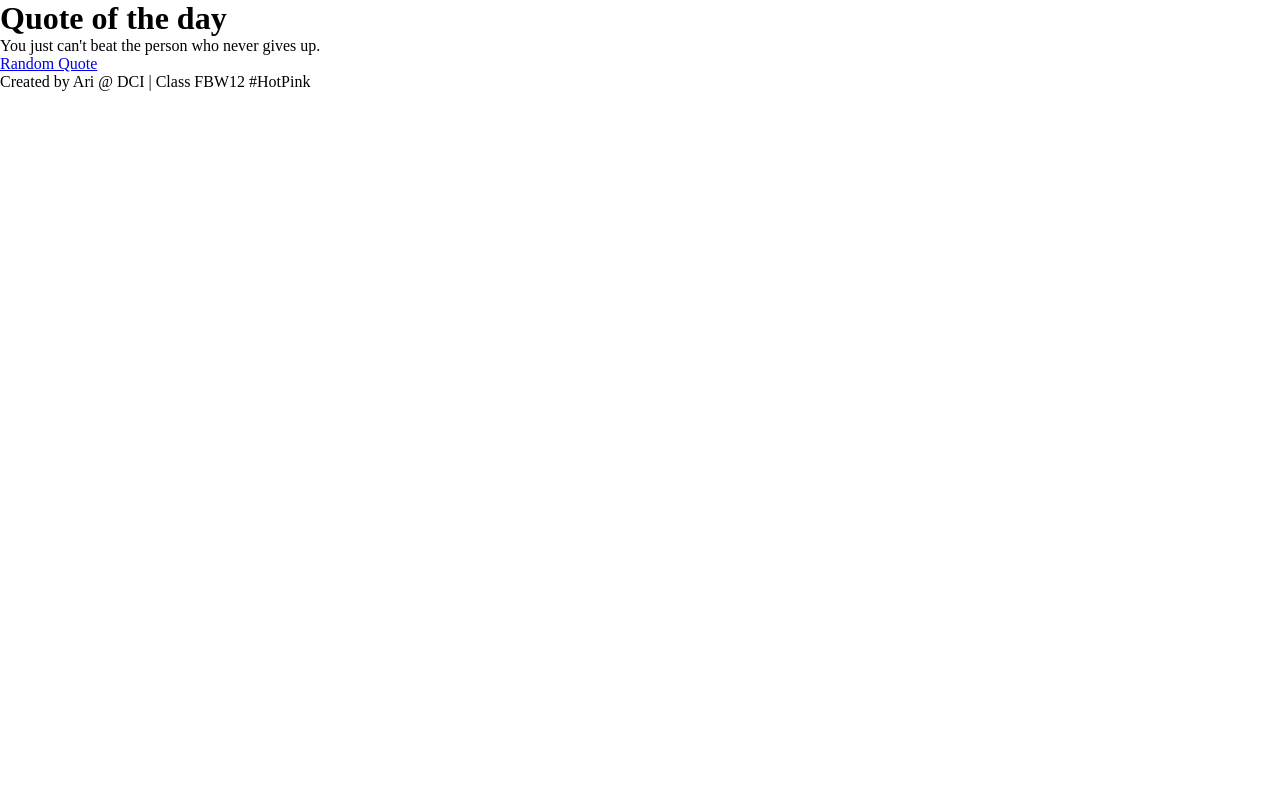
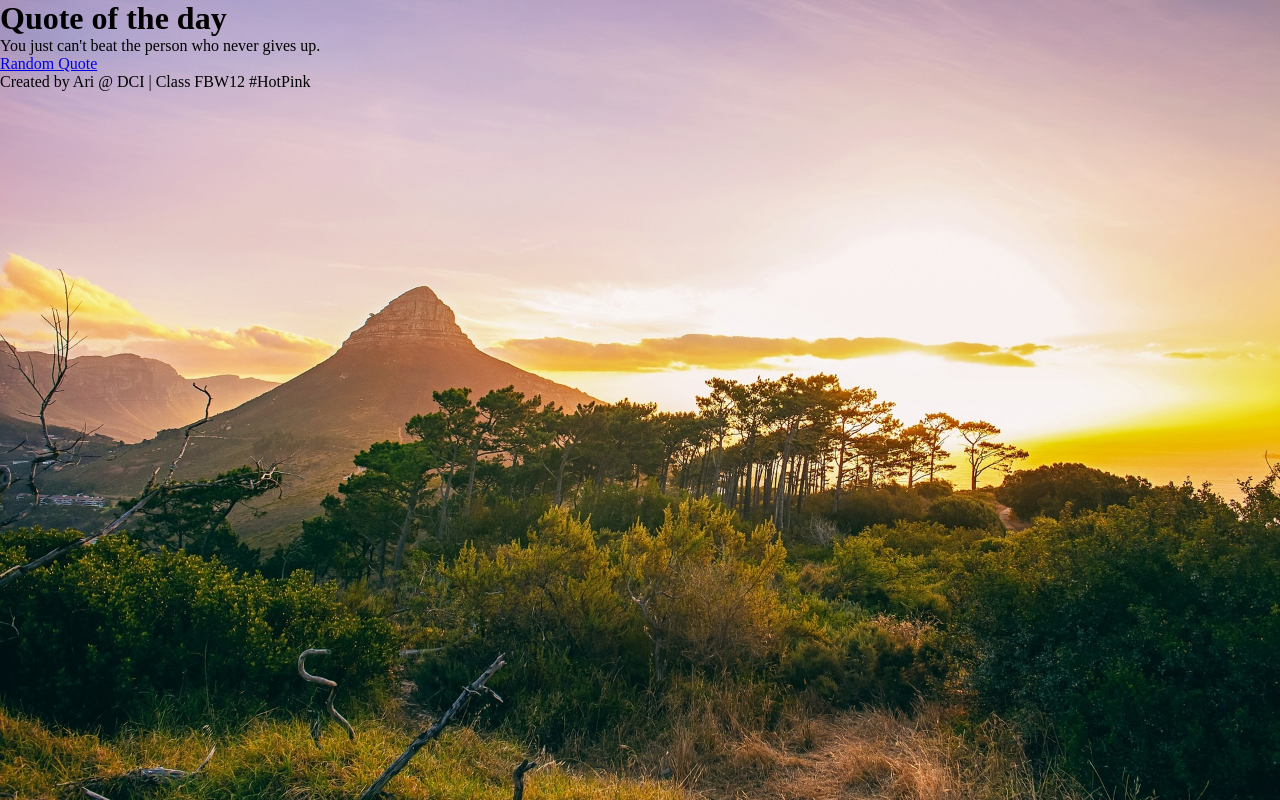
Before and after one commit to FeliOdras/Quote-Of-The-Day, a plain HTML site: page index.html in a window 1280 px wide. Drawn offline with Linux system fonts and the light colour scheme.

Commit message:
Added background image

```diff
--- a/assets/scss/partials/_general.scss
+++ b/assets/scss/partials/_general.scss
@@ -1,3 +1,11 @@
 :root {
     font-size: 16px;
 }
+
+body {
+    background-image: url('../images/motivation.jpg');
+    background-size: cover;
+    background-repeat: no-repeat;
+    height: 100vh;
+    width: 100vw;
+}
```
Also changed, not shown: assets/css/style.css.
